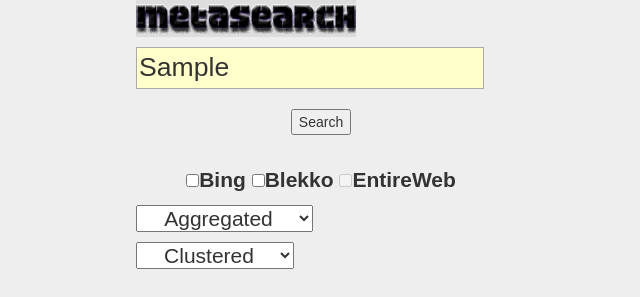
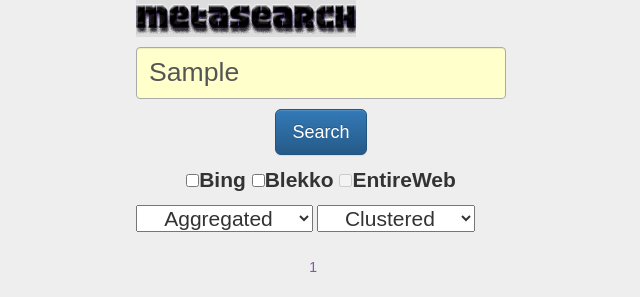
Before and after one commit to linzeyang/metasearch, a Django app: template templates/results_aggr.html in a window 1280 px wide. Shown: the top 297 px of the page, without its empty margins (319-959 px from the left). Run offline with Django 3.2, Linux system fonts and the light colour scheme; the template is opened without the code that fills it: most values are stand-ins (such as "Sample title", 1, 10 or a date in 2020); some libraries are stand-ins or nearby versions.

Commit message:
apply Bootstrap style instead of jQuery UI

```diff
--- a/templates/base.html
+++ b/templates/base.html
@@ -12,8 +12,8 @@
 
     <link rel="stylesheet" href="//netdna.bootstrapcdn.com/bootstrap/3.0.0/css/bootstrap.min.css">
     <link rel="stylesheet" href="//netdna.bootstrapcdn.com/bootstrap/3.0.0/css/bootstrap-theme.min.css">
+    <!-- <link rel="stylesheet" href="//code.jquery.com/ui/1.10.3/themes/smoothness/jquery-ui.min.css" /> -->
     <link rel="stylesheet" href="/static/style.css" />
-    <!-- <link rel="stylesheet" href="//code.jquery.com/ui/1.10.3/themes/smoothness/jquery-ui.min.css" /> -->
 
     <title>{% block title %}Template Page{% endblock %}</title>
   </head>
--- a/templates/results_aggr.html
+++ b/templates/results_aggr.html
@@ -7,20 +7,20 @@
 {% endblock %}
 
 {% block content %}
-  <form id="form_search" class="results" action="/search/" method="get">
+  <form id="form_search" class="form-signin results" action="/search/" method="get">
     <img src="/static/logo_small.png" id="logo_small" alt="MetaSearch" />
-    <input type="text" name="query" id="input_query" value="{{ raw_query }}" maxlength="100" />
-    <input type="submit" id="button_search" value="Search" /><br />
+    <input type="text" name="query" id="input_query" class="form-control" value="{{ raw_query }}" maxlength="100" />
+    <input type="submit" id="button_search" class="btn btn-lg btn-primary" value="Search" />
     <div id="checkboxes">
       <input type="checkbox" name="bing" id="box_bing" {% if showBing %}checked="checked" {% endif %}/><label for="box_bing">Bing</label>
       <input type="checkbox" name="blekko" id="box_blekko" {% if showBlekko %}checked="checked" {% endif %}/><label for="box_blekko">Blekko</label>
       <!-- EntireWeb is temporarily disabled as its API is not available occasionally -->
-    <input type="checkbox" name="entweb" id="entweb" {% if showEntweb %}checked="checked" {% endif %} title="Currently Disabled" disabled /><label for="box_entweb">EntireWeb</label><br />
+    <input type="checkbox" name="entweb" id="box_entweb" {% if showEntweb %}checked="checked" {% endif %} title="Currently Disabled" disabled /><label for="box_entweb">EntireWeb</label><br />
     </div>
     <select name="aggr" id="select_aggr">
       <option value="false">Non-Aggregated</option>
       <option value="true" selected="selected">Aggregated</option>
-    </select><br />
+    </select>
     <select name="cluster" id="select_cluster">
       <option value="false" {% if not cluster %}selected="selected"{% endif %}>Non-Clustered</option>
       <option value="true" {% if cluster %}selected="selected"{% endif %}>Clustered</option>
--- a/templates/start.html
+++ b/templates/start.html
@@ -10,11 +10,11 @@
 
 {% block content %}
 
-<img src="/static/logo.png" alt="MetaSearch" id="logo"/>
+<img src="/static/logo.png" id="logo" alt="MetaSearch" />
 
 <form id="form_search" class="form-signin start" action="/search/" method="get">
   <input type="text" name="query" id="input_query" class="form-control" maxlength="100" placeholder="Enter your query here" autofocus />
-  <input type="submit" id="button_search" class="btn btn-lg btn-primary" value="Search" /><br />
+  <input type="submit" id="button_search" class="btn btn-lg btn-primary" value="Search" />
   <div id="checkboxes">
     <input type="checkbox" name="bing" id="box_bing" checked="checked" /><label for="box_bing">Bing</label>
     <input type="checkbox" name="blekko" id="box_blekko" checked="checked" /><label for="box_blekko">Blekko</label>
```
Also changed, not shown: templates/results_nonaggr.html (+7 -7 lines).
